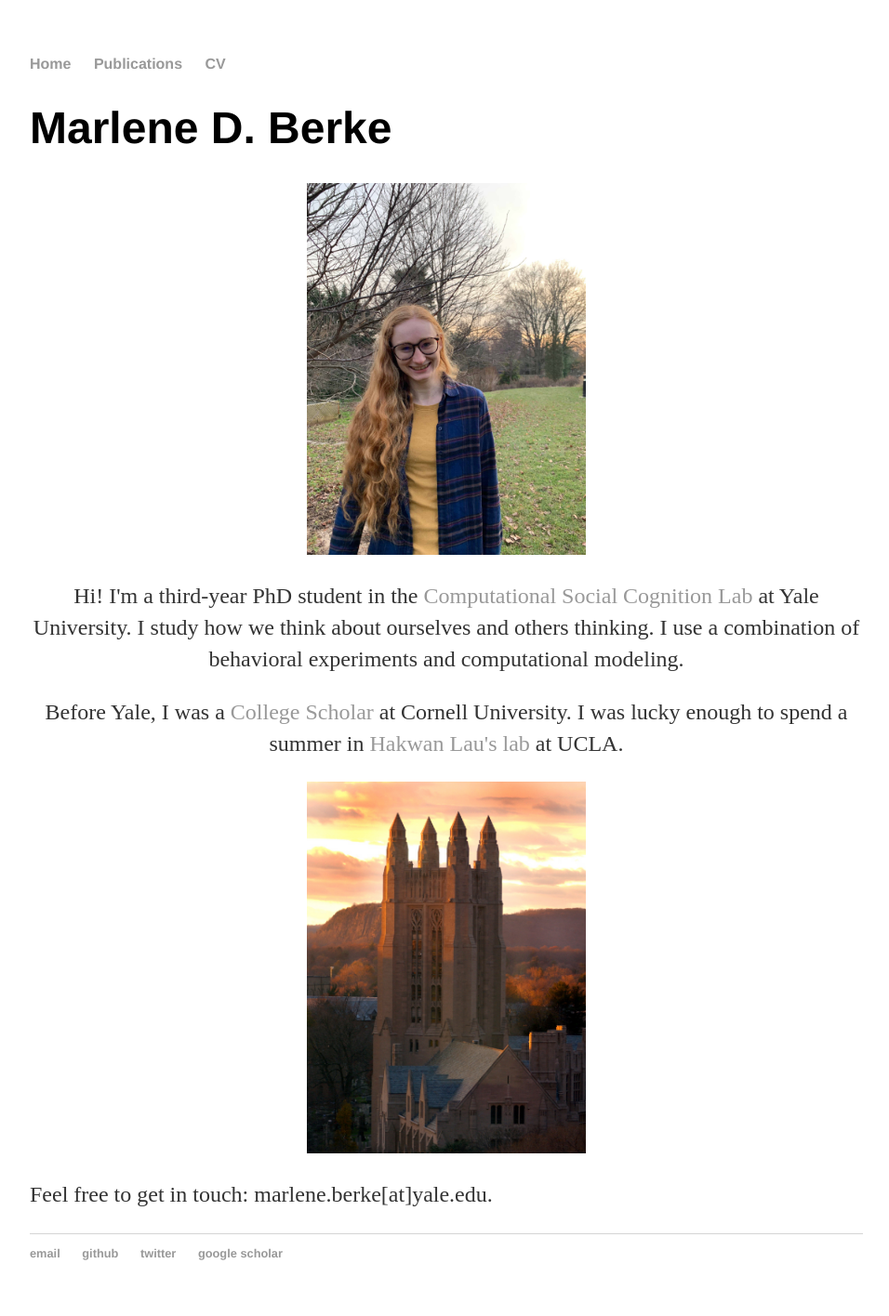
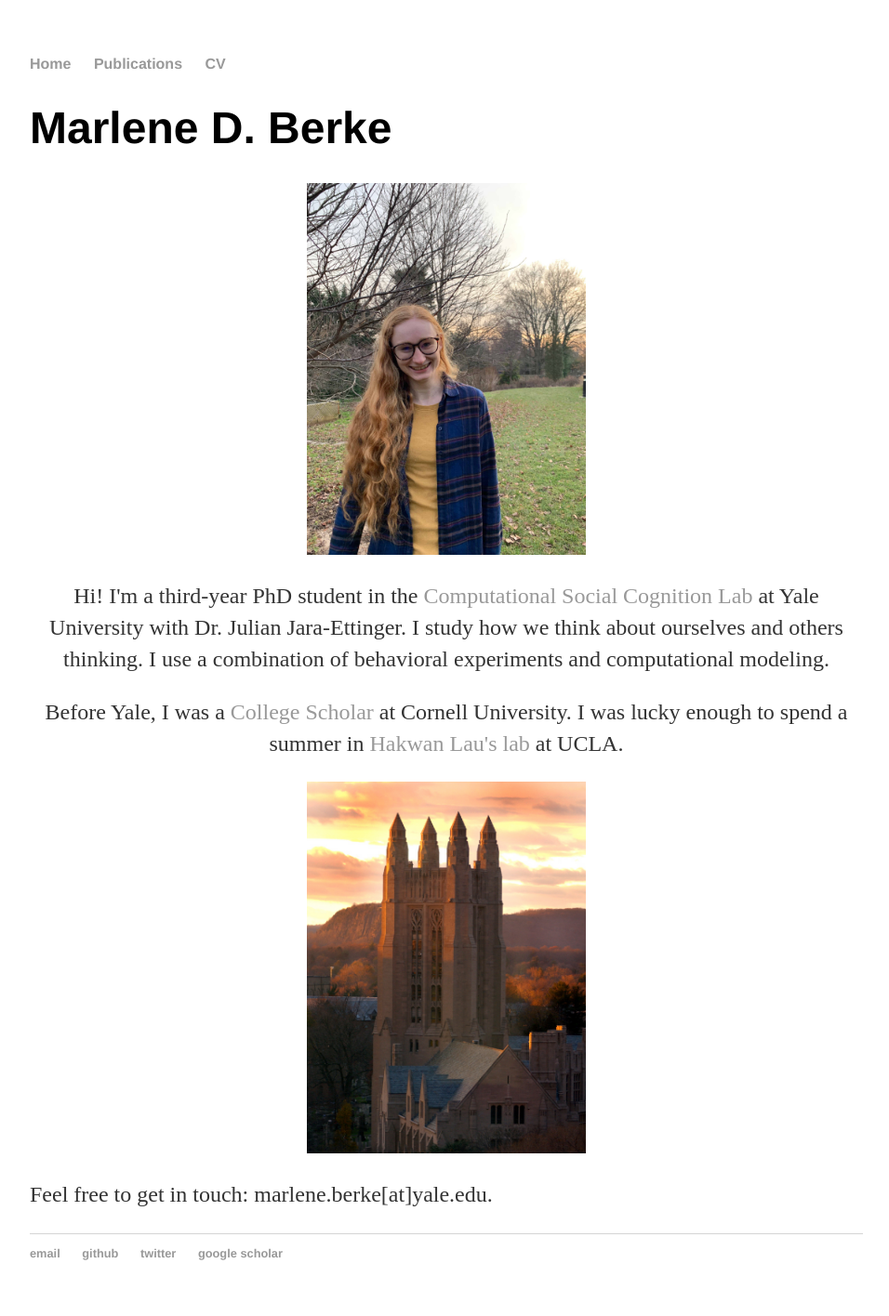
Before and after one commit to marleneberke/marleneberke.github.io, a Jekyll site: the page built from index.html, in a window 1280 px wide. Shown: the whole page at 93% size, without its empty margins (160-1116 px from the left). Built offline with Jekyll 4.4.1, drawn with Linux system fonts in a browser that asks for light colours.

Commit message:
Update index.html

```diff
--- a/index.html
+++ b/index.html
@@ -12,7 +12,7 @@
 			<img src = "marlene.jpg" alt = "marlene" style="width:300px;height:400px;">
 		</div>
   		<div class="column2">
-			<p>Hi! I'm a third-year PhD student in the <a href="https://compdevlab.yale.edu/">Computational Social Cognition Lab</a> at Yale University. I study how we think about ourselves and others thinking. I use a combination of behavioral experiments and computational modeling. </p>
+			<p>Hi! I'm a third-year PhD student in the <a href="https://compdevlab.yale.edu/">Computational Social Cognition Lab</a> at Yale University with Dr. Julian Jara-Ettinger. I study how we think about ourselves and others thinking. I use a combination of behavioral experiments and computational modeling. </p>
 			<p>Before Yale, I was a <a href="https://as.cornell.edu/education/college-scholar-program/">College Scholar</a> at Cornell University. I was lucky enough to spend a summer in <a href="https://sites.google.com/view/hakwan-lau-lab">Hakwan Lau's lab</a> at UCLA. </p>
 
  		</div>
```
